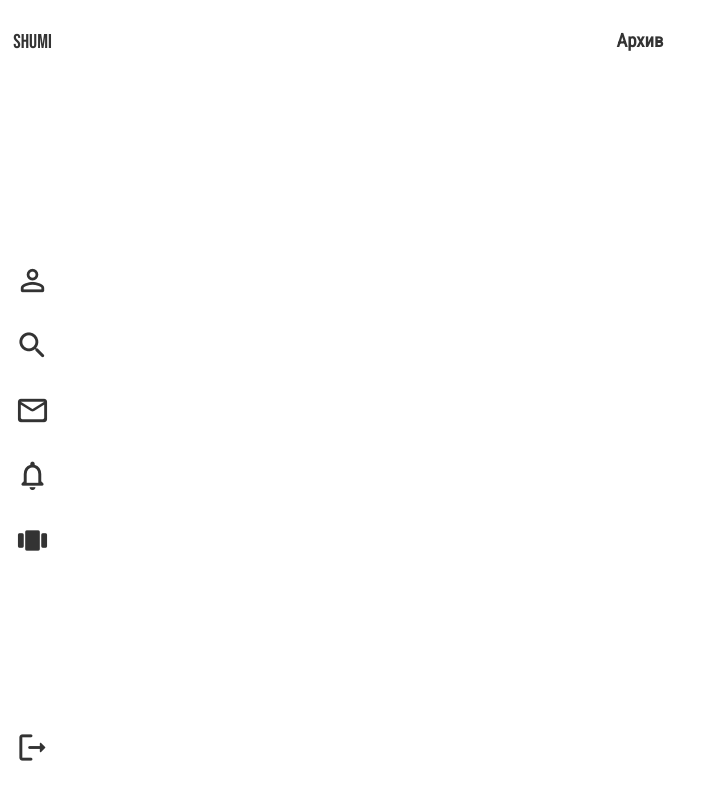
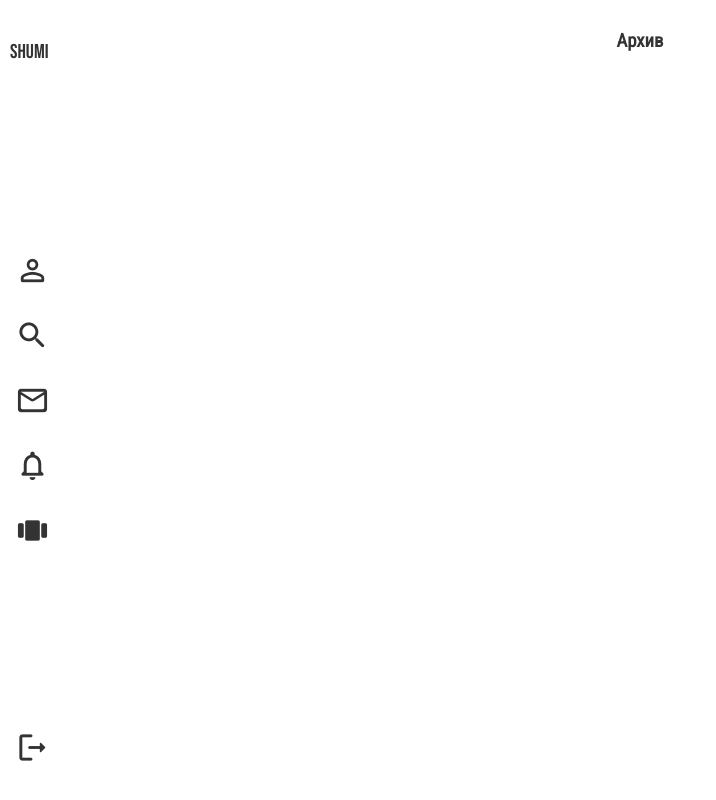
Before and after one commit to atrop1ne/Shumi, a Django app: page /archive in a window 1280 px wide. Shown: the whole page, without its empty margins (0-716 px from the left). Run offline with Django 3.2, Linux system fonts and the light colour scheme; the visitor is signed in with stand-in values (Sample User, id 1); data comes from the database, SQL or seed files in the repository; data that the repository does not hold is empty; some libraries are stand-ins or nearby versions.

Commit message:
Navigation bar description view error fixed

```diff
--- a/ShumiProject/ShumiApp/static/css/navigation.css
+++ b/ShumiProject/ShumiApp/static/css/navigation.css
@@ -23,7 +23,7 @@ li{
 .logo{
     text-align: center;
     font-family: 'Bebas Neue', cursive;
-    width: 45px; position: absolute;
+    position: absolute;
     top: 30px;
     font-size: 20px;
 }
--- a/ShumiProject/ShumiApp/templates/ShumiApp/navigation.html
+++ b/ShumiProject/ShumiApp/templates/ShumiApp/navigation.html
@@ -6,8 +6,8 @@
 {% if request.user.is_authenticated %}
 <nav>
     <ul>
-        <li class="nav_element">
-            <div class="logo">SHUMI</div>
+        <li class="logo">
+            SHUMI
         </li>
         <li class="nav_element">
             <a href="{% url 'profile_user' 'my' %}">
```
